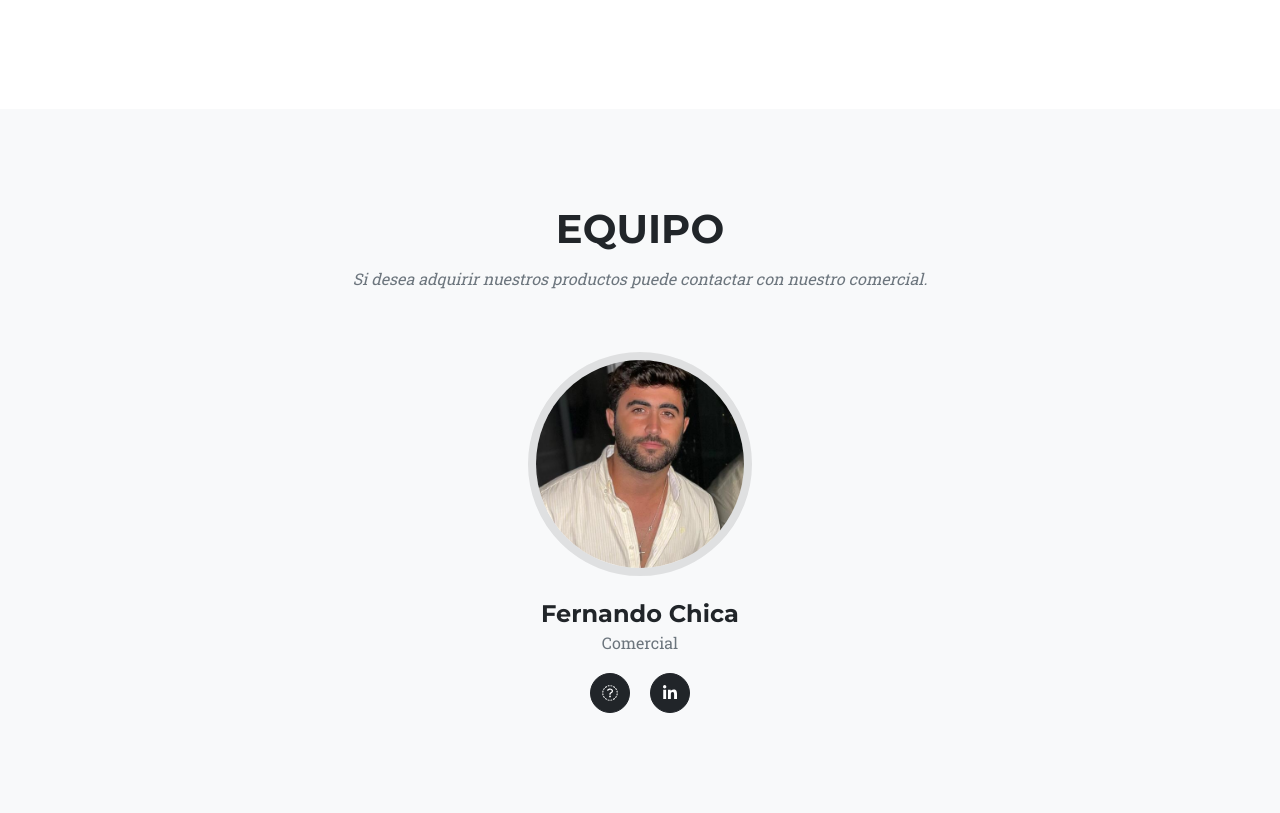
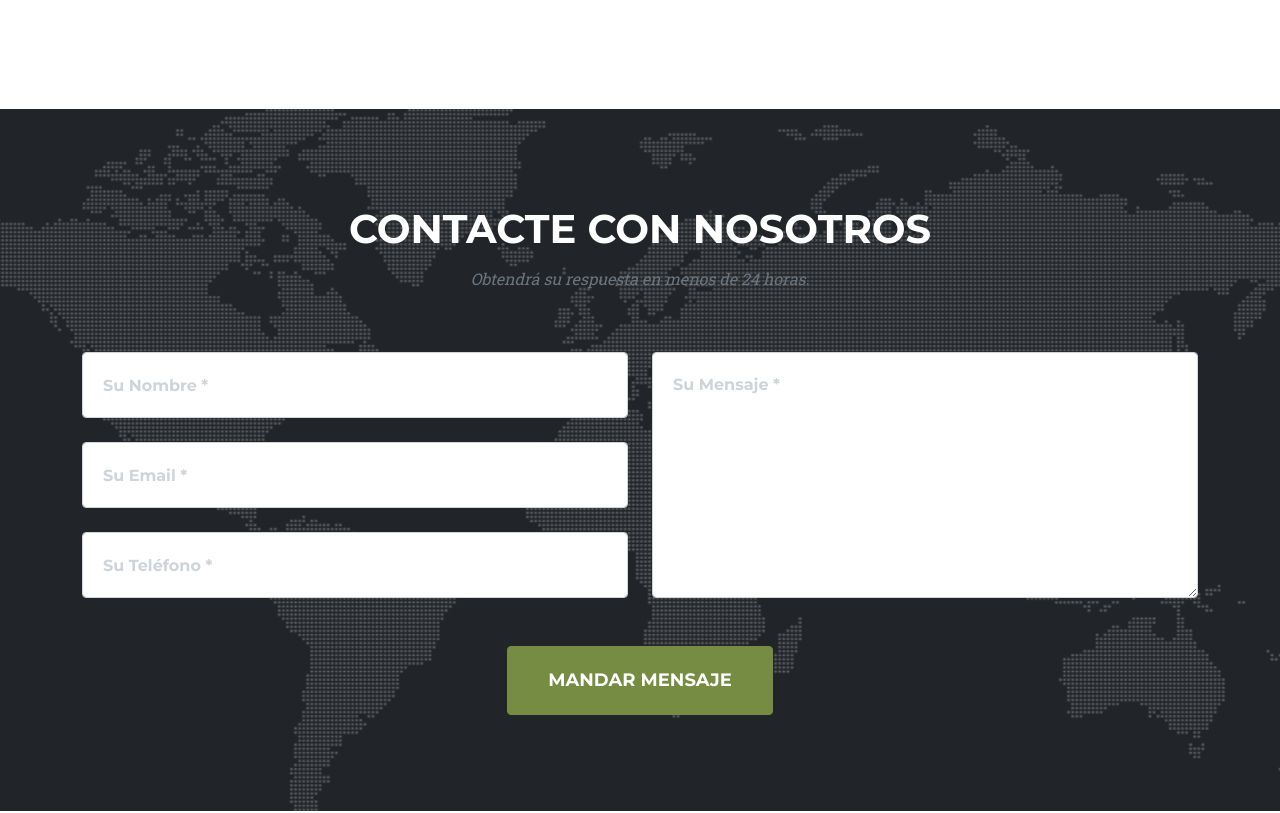
Before and after one commit to manchilop/larestinga, a plain HTML site: page index.html in a window 1280 px wide. Shown: the part 4018-4831 px from the top of the page. Drawn offline with nearby package versions, Linux system fonts and the light colour scheme.

Commit message:
eliminada seccion equipo

```diff
--- a/index.html
+++ b/index.html
@@ -207,34 +207,7 @@
                 </ul>
             </div>
         </section>
-        <!-- Team-->
-        <section class="page-section bg-light" id="team">
-            <div class="container">
-                <div class="text-center">
-                    <h2 class="section-heading text-uppercase">Equipo</h2>
-                    <h3 class="section-subheading text-muted">Si desea adquirir nuestros productos puede contactar con nuestro comercial.</h3>
-                </div>
-                <div class="row">
-                    <div class="col-lg-4">
 
-                    </div>
-                    <div class="col-lg-4">
-                        <div class="team-member">
-                            <img class="mx-auto rounded-circle" src="assets/img/team/fernandochica.jpeg" alt="Foto de perfil de Fernando Chica" />
-                            <h4>Fernando Chica</h4>
-                            <p class="text-muted">Comercial</p>
-
-                            <a class="btn btn-dark btn-social mx-2" href="mailto:ferchicalopez@gmail.com" aria-label="Fernando Chica Mail"><i class="fab fa-solid fa-envelope"></i></a>
-                            <a class="btn btn-dark btn-social mx-2" href="https://www.linkedin.com/in/fernando-chica-l%C3%B3pez-a9325392/" aria-label="Fernando Chica LinkedIn Profile"><i class="fab fa-linkedin-in"></i></a>
-                        </div>
-                    </div>
-
-                </div>
-                <!-- <div class="row">
-                    <div class="col-lg-8 mx-auto text-center"><p class="large text-muted">......</p></div>
-                </div> -->
-            </div>
-        </section>
         <!-- Contact-->
         <section class="page-section" id="contact">
             <div class="container">
```
